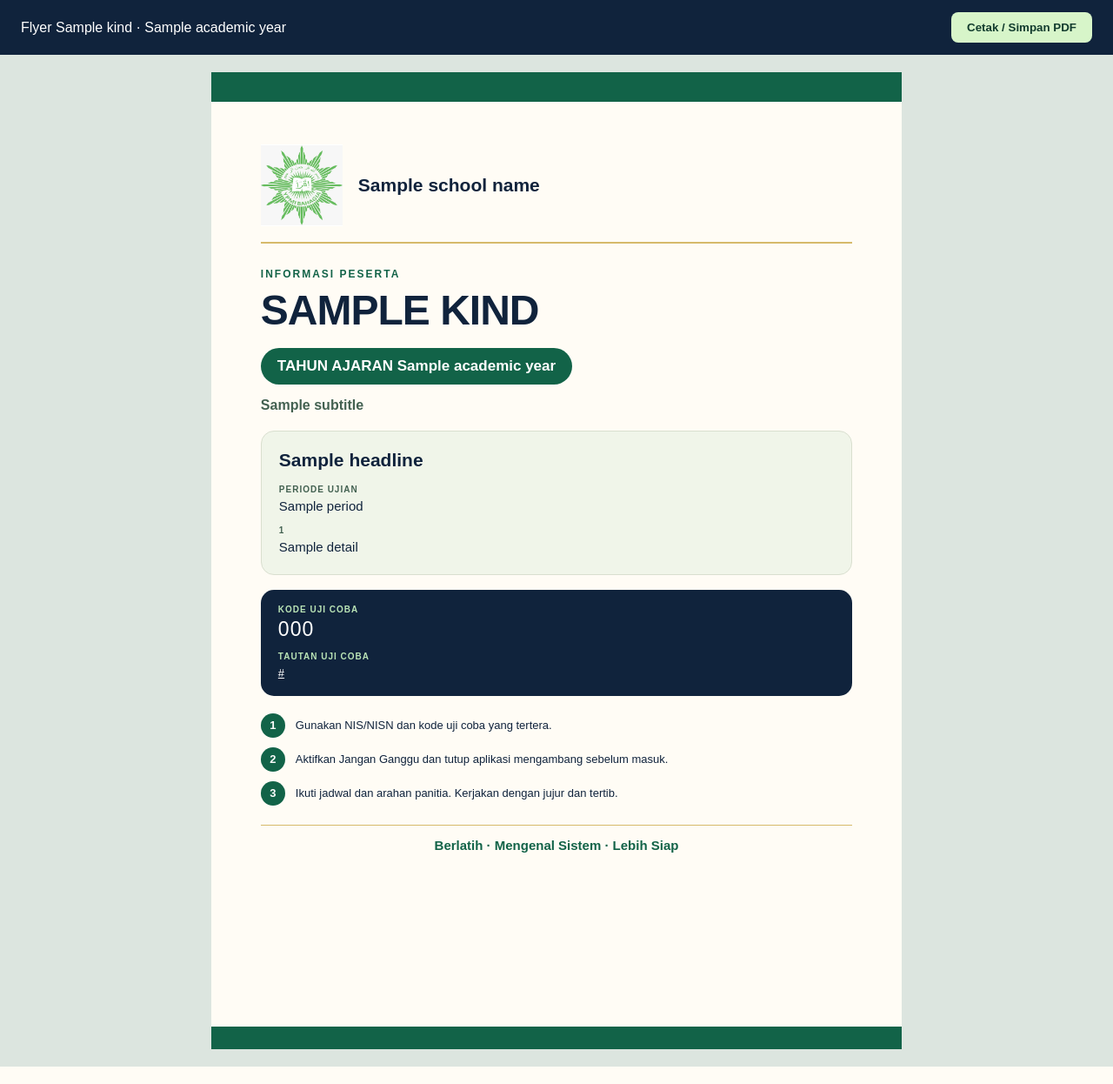
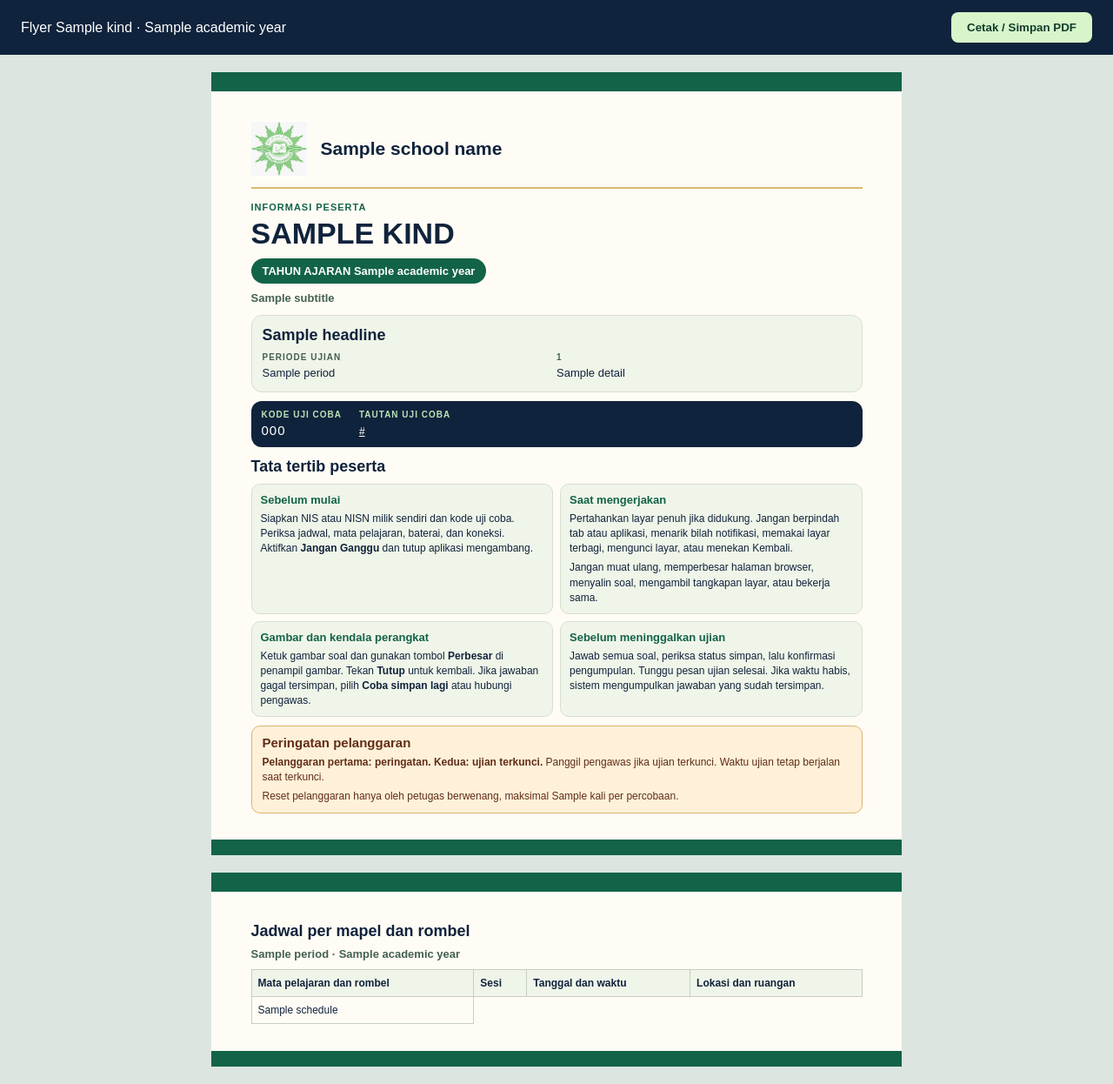
Before and after one commit to sityoy/ujiansmk, a Laravel app: template resources/views/flyers/exam.blade.php in a window 1280 px wide. Shown: the whole page at 87% size. Run offline with Laravel 12, Linux system fonts and the light colour scheme; the template is opened without the code that fills it: most values are stand-ins (such as "Sample title", 1, 10 or a date in 2020).

Commit message:
Print exam schedules and rules and allow deleting reset trials

```diff
--- a/resources/views/flyers/exam.blade.php
+++ b/resources/views/flyers/exam.blade.php
@@ -10,86 +10,93 @@
         body { margin: 0; background: #dce5df; font-family: Arial, sans-serif; color: #10233c; }
         .toolbar { display: flex; align-items: center; justify-content: space-between; gap: 16px; padding: 14px 24px; background: #10233c; color: white; }
         button { padding: 10px 18px; border: 0; border-radius: 8px; background: #d7f5c9; color: #123c2e; font-weight: bold; cursor: pointer; }
-        .flyer { position: relative; width: min(210mm, 100%); min-height: 297mm; margin: 20px auto; padding: 13mm 15mm 12mm; overflow: hidden; background: #fffcf5; border-top: 9mm solid #126348; border-bottom: 7mm solid #126348; print-color-adjust: exact; -webkit-print-color-adjust: exact; }
-        .brand { display: flex; align-items: center; gap: 18px; padding-bottom: 18px; border-bottom: 2px solid #d6ba6b; }
-        .logo { width: 94px; height: 94px; flex-shrink: 0; object-fit: contain; background: white; }
+        .flyer { width: min(210mm, 100%); margin: 20px auto; padding: 9mm 12mm 8mm; background: #fffcf5; border-top: 6mm solid #126348; border-bottom: 5mm solid #126348; print-color-adjust: exact; -webkit-print-color-adjust: exact; }
+        .brand { display: flex; align-items: center; gap: 16px; padding-bottom: 12px; border-bottom: 2px solid #d6ba6b; }
+        .logo { width: 64px; height: 64px; flex-shrink: 0; object-fit: contain; background: white; }
         .school { font-size: 21px; font-weight: 800; line-height: 1.25; overflow-wrap: anywhere; }
-        .foundation { margin-top: 8px; color: #43795b; font-size: 11px; letter-spacing: 2px; font-weight: bold; }
-        .eyebrow { margin: 28px 0 9px; color: #126348; font-size: 12px; font-weight: bold; letter-spacing: 2px; }
-        h1 { margin: 0; font-size: 48px; line-height: 1.08; letter-spacing: -1px; text-transform: uppercase; }
-        .warning-page h1 { font-size: 35px; line-height: 1.15; }
-        .warning-list { display: grid; gap: 12px; margin: 20px 0; }
-        .warning-rule { display: flex; align-items: flex-start; gap: 12px; padding: 12px; border: 1px solid #d9dfcf; border-radius: 12px; background: #f0f5e9; font-size: 14px; line-height: 1.45; }
-        .warning-rule p { margin: 0; }
-        .warning-note { padding: 15px 18px; border-radius: 12px; background: #10233c; color: white; font-size: 14px; line-height: 1.5; }
-        .warning-note p { margin: 0; }
-        .warning-note p + p { margin-top: 9px; }
-        .year { display: inline-block; margin: 17px 0 0; padding: 11px 19px; border-radius: 24px; background: #126348; color: white; font-size: 17px; font-weight: bold; }
-        .subtitle { margin: 15px 0 20px; color: #436151; font-size: 16px; font-weight: bold; }
-        h2 { margin: 0 0 15px; font-size: 21px; line-height: 1.25; overflow-wrap: anywhere; }
-        .details { padding: 20px; border: 1px solid #d9dfcf; border-radius: 15px; background: #f0f5e9; }
-        .detail + .detail { margin-top: 12px; }
+        .eyebrow { margin: 15px 0 6px; color: #126348; font-size: 11px; font-weight: bold; letter-spacing: 1px; }
+        h1 { margin: 0; font-size: 34px; line-height: 1.1; text-transform: uppercase; overflow-wrap: anywhere; }
+        .year { display: inline-block; margin: 10px 0 0; padding: 7px 13px; border-radius: 20px; background: #126348; color: white; font-size: 13px; font-weight: bold; }
+        .subtitle { margin: 9px 0 12px; color: #436151; font-size: 13px; font-weight: bold; }
+        h2 { margin: 0 0 8px; font-size: 18px; line-height: 1.2; overflow-wrap: anywhere; }
+        .details { display: flex; flex-wrap: wrap; row-gap: 8px; padding: 12px; border: 1px solid #d9dfcf; border-radius: 12px; background: #f0f5e9; }
+        .details h2 { width: 100%; margin: 0; }
+        .details > div { width: 50%; min-width: 0; padding-right: 8px; }
+        .draft { margin: 0 0 8px; color: #853c16; font-size: 13px; font-weight: bold; }
         .label { margin: 0 0 4px; font-size: 10px; font-weight: bold; text-transform: uppercase; letter-spacing: 1px; color: #436151; }
-        .value { margin: 0; font-size: 15px; line-height: 1.35; overflow-wrap: anywhere; }
-        .access { margin: 17px 0; padding: 17px 20px; border-radius: 15px; background: #10233c; color: white; }
+        .value { margin: 0; font-size: 13px; line-height: 1.35; overflow-wrap: anywhere; }
+        .access { display: flex; flex-wrap: wrap; gap: 9px 20px; margin: 10px 0; padding: 10px 12px; border-radius: 12px; background: #10233c; color: white; }
+        .access div { min-width: 0; }
         .access .label { color: #bae4b6; }
-        .code { margin: 3px 0 12px; font-size: 23px; letter-spacing: 1px; }
-        .url { color: white; font-size: 13px; line-height: 1.5; overflow-wrap: anywhere; }
-        .checklist { display: grid; gap: 11px; margin: 20px 0; }
-        .step { display: flex; gap: 12px; align-items: center; font-size: 13px; line-height: 1.4; }
-        .number { display: flex; align-items: center; justify-content: center; width: 28px; height: 28px; border-radius: 50%; background: #126348; color: white; font-weight: bold; flex-shrink: 0; }
-        .footer { margin-top: 22px; padding-top: 14px; border-top: 1px solid #d6ba6b; color: #126348; font-size: 15px; font-weight: bold; text-align: center; }
-        @media (max-width: 600px) { .flyer { margin: 0; padding: 25px; } h1 { font-size: 37px; } .school { font-size: 18px; } .logo { width: 74px; height: 74px; } }
-        @media print { body { background: white; } .toolbar { display: none; } .flyer { width: 210mm; margin: 0; } .brand,.details,.access,.step { break-inside: avoid; } }
+        .code { margin: 0; font-size: 15px; letter-spacing: 1px; }
+        .url { color: white; font-size: 12px; line-height: 1.4; overflow-wrap: anywhere; }
+        .rules { margin: 12px 0 10px; }
+        .rule-grid { display: grid; grid-template-columns: repeat(2, minmax(0, 1fr)); gap: 8px; }
+        .rule { padding: 9px 10px; border: 1px solid #d9dfcf; border-radius: 10px; background: #f0f5e9; font-size: 12px; line-height: 1.42; }
+        .rule h3 { margin: 0 0 4px; color: #126348; font-size: 13px; }
+        .rule p, .warning-note p { margin: 0; }
+        .rule p + p, .warning-note p + p { margin-top: 5px; }
+        .warning-note { padding: 10px 12px; border: 1px solid #dcb470; border-radius: 10px; background: #fff1d9; color: #622d17; font-size: 12px; line-height: 1.42; }
+        .warning-note h2 { font-size: 15px; margin-bottom: 5px; }
+        .schedule-heading { margin: 0 0 10px; }
+        .table-wrap { overflow-x: auto; }
+        table { width: 100%; border-collapse: collapse; font-size: 12px; line-height: 1.35; }
+        th, td { padding: 7px; text-align: left; vertical-align: top; border: 1px solid #c6cec1; }
+        th { background: #f0f5e9; }
+        @media screen and (max-width: 600px) { .flyer { margin: 0; padding: 19px; } h1 { font-size: 26px; } .school { font-size: 18px; } .details > div { width: 100%; } .rule-grid { grid-template-columns: 1fr; } }
+        @media print {
+            body { background: white; } .toolbar { display: none; } .flyer { width: 210mm; margin: 0; }
+            .brand, .details, .access, .rule, .warning-note, tr { break-inside: avoid; }
+            .schedule { break-before: page; } thead { display: table-header-group; } .table-wrap { overflow: visible; }
+        }
     </style>
 </head>
 <body>
     <div class="toolbar"><span>Flyer {{ $kind }} · {{ $period->academicYear->name }}</span><button type="button" onclick="window.print()">Cetak / Simpan PDF</button></div>
-    <main class="flyer {{ !empty($warning) ? 'warning-page' : '' }}">
+    <main class="flyer">
         <header class="brand">
-            <img class="logo" src="{{ asset('images/logo-ypmi-bahagia.jpeg') }}" alt="Logo YPMI Bahagia" width="94" height="94">
+            <img class="logo" src="{{ asset('images/logo-ypmi-bahagia.jpeg') }}" alt="Logo YPMI Bahagia" width="64" height="64">
             <div class="school">{{ $schoolName }}</div>
         </header>
         <p class="eyebrow">INFORMASI PESERTA</p>
         <h1>{{ $kind }}</h1>
         <div class="year">TAHUN AJARAN {{ $period->academicYear->name }}</div>
         <p class="subtitle">{{ $subtitle }}</p>
-        @if (!empty($warning))
+        @if ($warning)
             <h2>{{ $headline }}</h2>
-            <section class="warning-list">
-                @foreach ([
-                    'Siapkan kartu peserta dan perangkat.',
-                    'Aktifkan Jangan Ganggu dan tutup aplikasi mengambang sebelum masuk.',
-                    'Jangan berpindah aplikasi/tab atau keluar layar penuh.',
-                    'Jangan memakai split screen, menyalin, atau bekerja sama.',
-                    'Pelanggaran pertama: peringatan. Kedua: ujian terkunci.',
-                    'Jika terkendala, segera hubungi pengawas.',
-                ] as $rule)
-                    <div class="warning-rule"><span class="number">{{ $loop->iteration }}</span><p>{{ $rule }}</p></div>
+        @else
+            @if ($draft)<p class="draft">Draf jadwal. Tunggu jadwal resmi dari panitia.</p>@endif
+            <section class="details">
+                <h2>{{ $headline }}</h2>
+                @if ($headline !== $period->name)
+                    <div><p class="label">Periode ujian</p><p class="value">{{ $period->name }}</p></div>
+                @endif
+                @foreach ($details as [$label, $value])
+                    <div><p class="label">{{ $label }}</p><p class="value">{{ $value }}</p></div>
                 @endforeach
             </section>
-            <section class="warning-note">
-                <p><strong>Waktu ujian tetap berjalan saat terkunci.</strong></p>
-                <p>Reset hanya oleh petugas berwenang, maksimal {{ $resetLimit }} kali per peserta pada ujian yang sama. Jatah ini berlaku bersama untuk seluruh petugas, termasuk izin lanjut dan mengulang ujian.</p>
+            <section class="access">
+                @if ($code !== null)<div><p class="label">Kode uji coba</p><p class="code">{{ $code }}</p></div>@endif
+                <div><p class="label">{{ $trial ? 'Tautan uji coba' : 'Tautan masuk peserta' }}</p><a class="url" href="{{ $entryUrl }}">{{ $entryUrl }}</a></div>
             </section>
-            <footer class="footer">Jujur · Tertib · Bertanggung Jawab</footer>
-        @else
-        <section class="details">
-            <h2>{{ $headline }}</h2>
-            <div class="detail"><p class="label">Periode ujian</p><p class="value">{{ $period->name }}</p></div>
-            @foreach ($details as [$label, $value])<div class="detail"><p class="label">{{ $label }}</p><p class="value">{{ $value }}</p></div>@endforeach
+        @endif
+        @include('flyers.rules')
+    </main>
+    @if ($schedule->isNotEmpty())
+        <section class="flyer schedule" aria-labelledby="schedule-title">
+            <h2 id="schedule-title">Jadwal per mapel dan rombel</h2>
+            <p class="subtitle schedule-heading">{{ $period->name }} · {{ $period->academicYear->name }}</p>
+            <div class="table-wrap">
+                <table>
+                    <thead><tr><th scope="col">Mata pelajaran dan rombel</th><th scope="col">Sesi</th><th scope="col">Tanggal dan waktu</th><th scope="col">Lokasi dan ruangan</th></tr></thead>
+                    <tbody>
+                        @foreach ($schedule as $row)
+                            <tr>@foreach ($row as $value)<td>{{ $value }}</td>@endforeach</tr>
+                        @endforeach
+                    </tbody>
+                </table>
+            </div>
         </section>
-        <section class="access">
-            @if ($code !== null)<p class="label">Kode uji coba</p><p class="code">{{ $code }}</p>@endif
-            <p class="label">{{ $code !== null ? 'Tautan uji coba' : 'Tautan masuk peserta' }}</p><a class="url" href="{{ $entryUrl }}">{{ $entryUrl }}</a>
-        </section>
-        <section class="checklist">
-            <div class="step"><span class="number">1</span><span>{{ $code !== null ? 'Gunakan NIS/NISN dan kode uji coba yang tertera.' : 'Siapkan perangkat dan kartu peserta ujian.' }}</span></div>
-            <div class="step"><span class="number">2</span><span>Aktifkan Jangan Ganggu dan tutup aplikasi mengambang sebelum masuk.</span></div>
-            <div class="step"><span class="number">3</span><span>Ikuti jadwal dan arahan panitia. Kerjakan dengan jujur dan tertib.</span></div>
-        </section>
-        <footer class="footer">{{ $code !== null ? 'Berlatih · Mengenal Sistem · Lebih Siap' : 'Jujur · Tertib · Percaya Diri' }}</footer>
-        @endif
-    </main>
+    @endif
 </body>
 </html>
--- /dev/null
+++ b/resources/views/flyers/rules.blade.php
@@ -0,0 +1,30 @@
+<section class="rules" aria-labelledby="rules-title">
+    <h2 id="rules-title">Tata tertib peserta</h2>
+    <div class="rule-grid">
+        <div class="rule">
+            <h3>Sebelum mulai</h3>
+            <p>{{ $warning ? 'Siapkan kartu peserta dan perangkat.' : ($trial ? 'Siapkan NIS atau NISN milik sendiri dan kode uji coba.' : 'Siapkan kartu peserta dan masuk dengan akun siswa.') }} Periksa jadwal, mata pelajaran, baterai, dan koneksi. Aktifkan <strong>Jangan Ganggu</strong> dan tutup aplikasi mengambang.</p>
+            @if ($locationRequired)
+                <p>Aktifkan lokasi dan izinkan akses GPS di {{ $trial ? 'lokasi simulasi' : 'lokasi ujian' }}. Pastikan absensi terverifikasi sebelum mulai.</p>
+            @endif
+        </div>
+        <div class="rule">
+            <h3>Saat mengerjakan</h3>
+            <p>Pertahankan layar penuh jika didukung. Jangan berpindah tab atau aplikasi, menarik bilah notifikasi, memakai layar terbagi, mengunci layar, atau menekan Kembali.</p>
+            <p>Jangan muat ulang, memperbesar halaman browser, menyalin soal, mengambil tangkapan layar, atau bekerja sama.</p>
+        </div>
+        <div class="rule">
+            <h3>Gambar dan kendala perangkat</h3>
+            <p>Ketuk gambar soal dan gunakan tombol <strong>Perbesar</strong> di penampil gambar. Tekan <strong>Tutup</strong> untuk kembali. Jika jawaban gagal tersimpan, pilih <strong>Coba simpan lagi</strong> atau hubungi pengawas.</p>
+        </div>
+        <div class="rule">
+            <h3>Sebelum meninggalkan ujian</h3>
+            <p>Jawab semua soal, periksa status simpan, lalu konfirmasi pengumpulan. Tunggu pesan ujian selesai. Jika waktu habis, sistem mengumpulkan jawaban yang sudah tersimpan.</p>
+        </div>
+    </div>
+</section>
+<section class="warning-note" aria-labelledby="warning-title">
+    <h2 id="warning-title">Peringatan pelanggaran</h2>
+    <p><strong>Pelanggaran pertama: peringatan. Kedua: ujian terkunci.</strong> Panggil pengawas jika ujian terkunci. Waktu ujian tetap berjalan saat terkunci.</p>
+    <p>{{ $trial ? 'Reset pelanggaran hanya oleh petugas berwenang, maksimal '.$resetLimit.' kali per percobaan.' : 'Reset pelanggaran atau izin lanjut ditangani petugas berwenang, maksimal '.$resetLimit.' kali sesuai jatah sistem.' }}</p>
+</section>
--- a/resources/views/operations/index.blade.php
+++ b/resources/views/operations/index.blade.php
@@ -86,6 +86,9 @@
                     <div class="mt-4 flex flex-wrap gap-2">
                         @foreach ($session->scheduleMembers as $member)
                             <a href="{{ route('operations.sessions.show', $member) }}" class="inline-flex rounded-lg border border-cyan-400/30 px-3 py-2 text-xs font-semibold text-cyan-300">Peserta {{ $member->assessmentSubject->schoolClass->name }} · {{ $member->assignments_count }}</a>
+                            @if (in_array(auth()->user()->role->value, ['super_admin', 'committee', 'principal'], true))
+                                <a href="{{ route('exam-flyers.core-session', $member) }}" target="_blank" rel="noopener" class="inline-flex rounded-lg border border-emerald-400/30 px-3 py-2 text-xs font-semibold text-emerald-300">Flyer {{ $member->assessmentSubject->schoolClass->name }}</a>
+                            @endif
                         @endforeach
                     </div>
                 </div>
--- a/resources/views/operations/show.blade.php
+++ b/resources/views/operations/show.blade.php
@@ -15,6 +15,9 @@
     @endphp
     <div class="mb-5 flex flex-wrap items-center justify-between gap-3">
         <a href="{{ route('operations.index') }}" class="text-sm text-cyan-300">← Pelaksanaan ujian</a>
+        @if (in_array(auth()->user()->role->value, ['super_admin', 'committee', 'principal'], true))
+            <a href="{{ route('exam-flyers.core-session', $session) }}" target="_blank" rel="noopener" class="rounded-xl border border-emerald-400/30 px-4 py-2 text-sm text-emerald-300">Cetak flyer sesi</a>
+        @endif
         <a href="{{ request()->fullUrl() }}" class="rounded-xl border border-white/10 px-4 py-2 text-sm text-slate-300">Muat ulang data</a>
     </div>
     @if ($relatedSessions->count() > 1)
--- a/routes/web.php
+++ b/routes/web.php
@@ -301,6 +301,7 @@ Route::middleware(['auth', 'active'])->group(function (): void {
 
     Route::middleware('role:super_admin,committee,principal')->group(function (): void {
         Route::get('/exam-flyers/core', [ExamFlyerController::class, 'core'])->name('exam-flyers.core');
+        Route::get('/exam-flyers/core/sessions/{examSession}', [ExamFlyerController::class, 'coreSession'])->name('exam-flyers.core-session');
         Route::get('/exam-flyers/warnings', [ExamFlyerController::class, 'warnings'])->name('exam-flyers.warnings');
         Route::get('/exam-flyers/trials/{trialExam}', [ExamFlyerController::class, 'trial'])->name('exam-flyers.trial');
     });
```
Also changed, not shown: app/Http/Controllers/ExamFlyerController.php (+78 -8 lines), app/Http/Controllers/TrialExamController.php (+10 -3 lines), resources/views/tryouts/index.blade.php (+10 -1 lines), tests/Feature/ExamFlyerTest.php (+42 -0 lines), tests/Feature/TrialExamFlowTest.php (+31 -0 lines).
